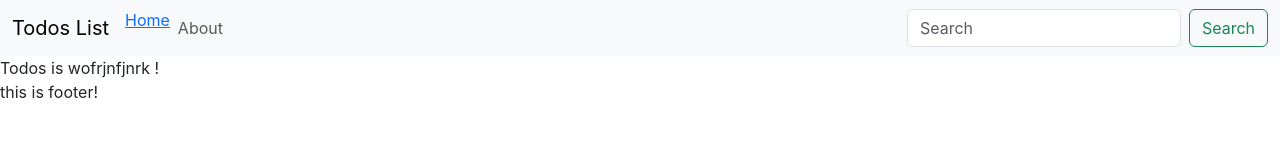
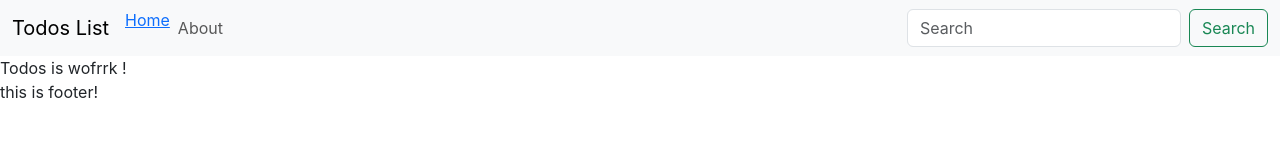
Before and after one commit to sxumit/Todos-List_ReactApp, a React (Create React App) app: page / in a window 1280 px wide. Shown: the top 160 px of the page. Built offline with nearby package versions, Linux system fonts and the light colour scheme.

Commit message:
Minor changes made

```diff
--- a/src/MyComponents/Todos.js
+++ b/src/MyComponents/Todos.js
@@ -3,7 +3,7 @@ import React from 'react'
 const Todos = () => {
   return (
     <div>
-      Todos is wofrjnfjnrk !
+      Todos is wofrrk !
     </div>
   )
 }
```
